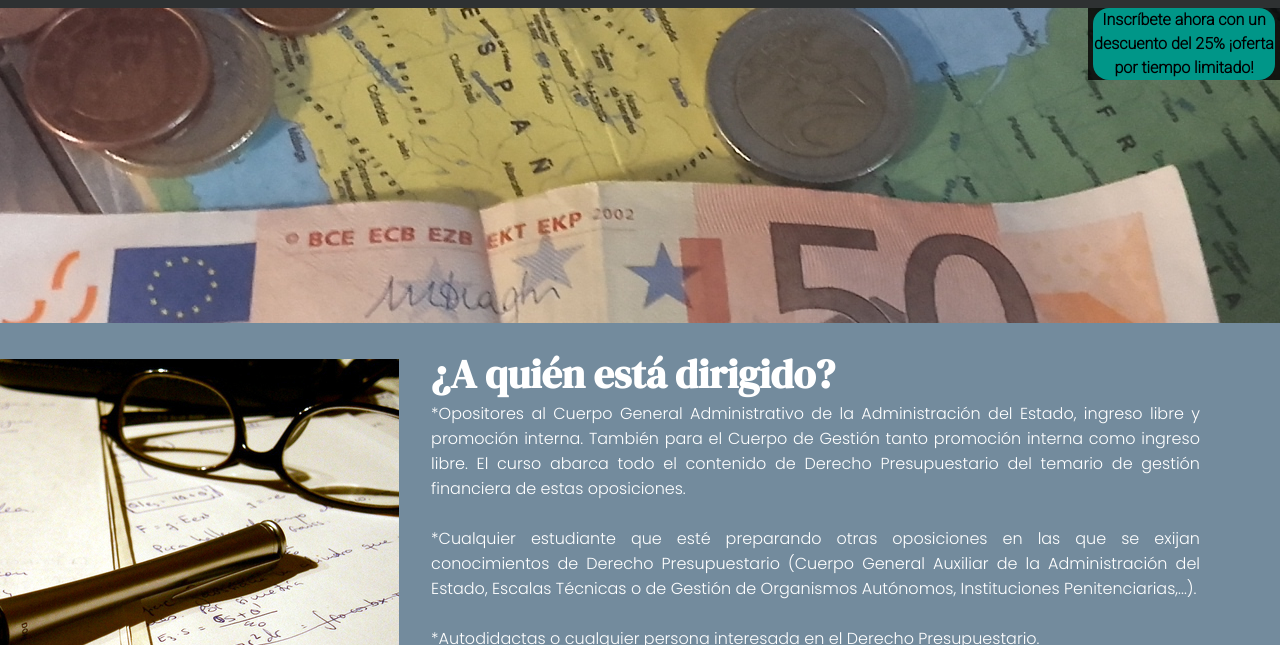
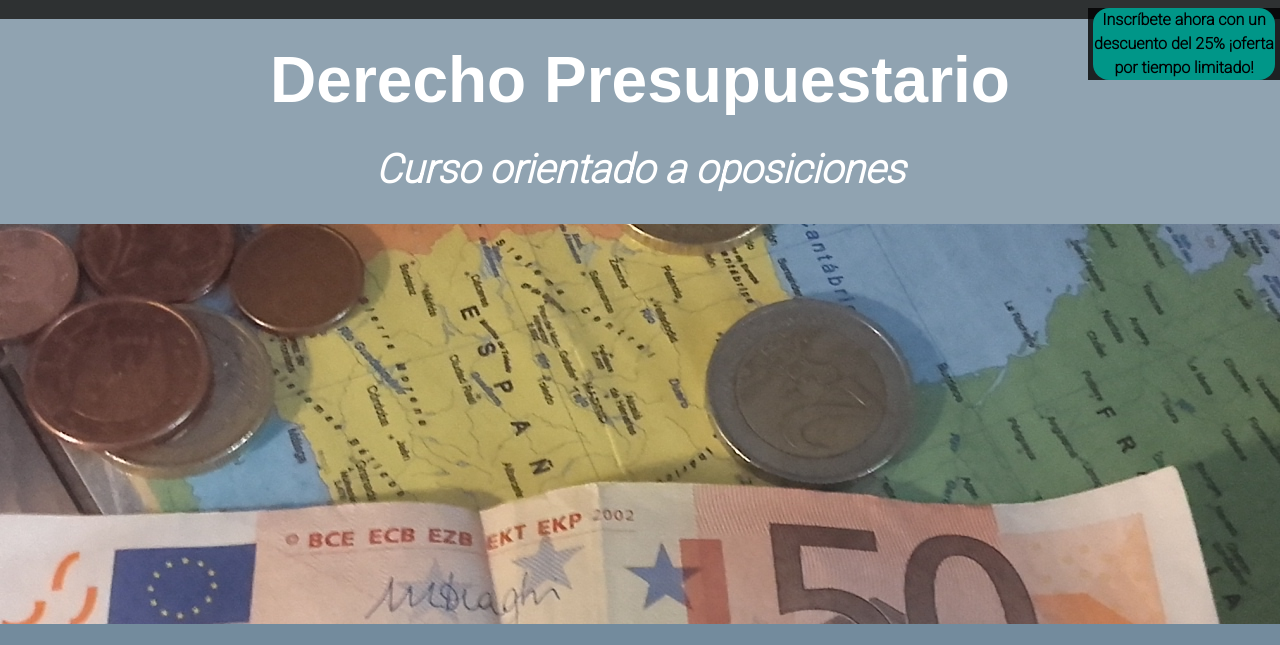
Before and after one commit to brunky93/cursoderechopresupuestario.es, a plain HTML site: page index.html in a window 1280 px wide. Shown: the part 101-746 px from the top of the page. Drawn offline with nearby package versions, Linux system fonts and the light colour scheme; files whose address does not match are found by name.

Commit message:
Update index.html

```diff
--- a/index.html
+++ b/index.html
@@ -45,13 +45,13 @@
       </ul>
     </nav>
   </header>
-  <!--<section id="welcome">
+  <section id="welcome">
     <br>
     <h1 class="titulo_blanco">Derecho Presupuestario</h1>
     <br>
     <h2 class="subtitulo_blanco">Curso orientado a oposiciones</h2>
     <br>
-  </section>-->
+  </section>
   <section id="billetes">
     <img class="billetes" src="img/billetesmesa.jpg" alt="presupuesto">
   </section>
```
